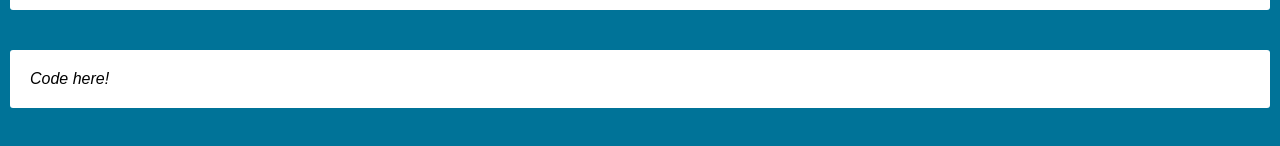
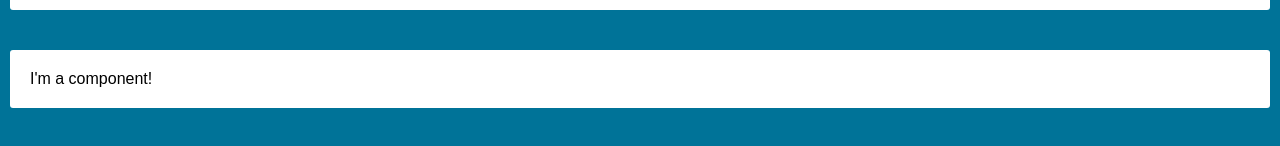
Before and after one commit to olkhon/routingfull, a React (Create React App) app: page / in a window 1280 px wide. Shown: the part 574-720 px from the top of the page. Built offline with nearby package versions, Linux system fonts and the light colour scheme; no server answers.

Commit message:
add component directory

```diff
--- a/src/App.js
+++ b/src/App.js
@@ -1,6 +1,7 @@
 import React, { useState, useEffect } from "react";
 import axios from "axios";
 import "./styles.scss";
+import MyComponent from './components/MyComponent';
 
 const App = () => {
   const [students, setStudents] = useState([]);
@@ -121,7 +122,7 @@ const App = () => {
         </div>
 
         <div className="block">
-          <em>Code here!</em>
+          <MyComponent />
         </div>
       </div>
     </div>
--- /dev/null
+++ b/src/components/MyComponent.js
@@ -0,0 +1,5 @@
+import React from "react";
+
+export default function MyComponent() {
+  return <div className="MyComponent">I'm a component!</div>;
+}
```
Also changed, not shown: 1 other file (tests, documents, lock files or other folders).
